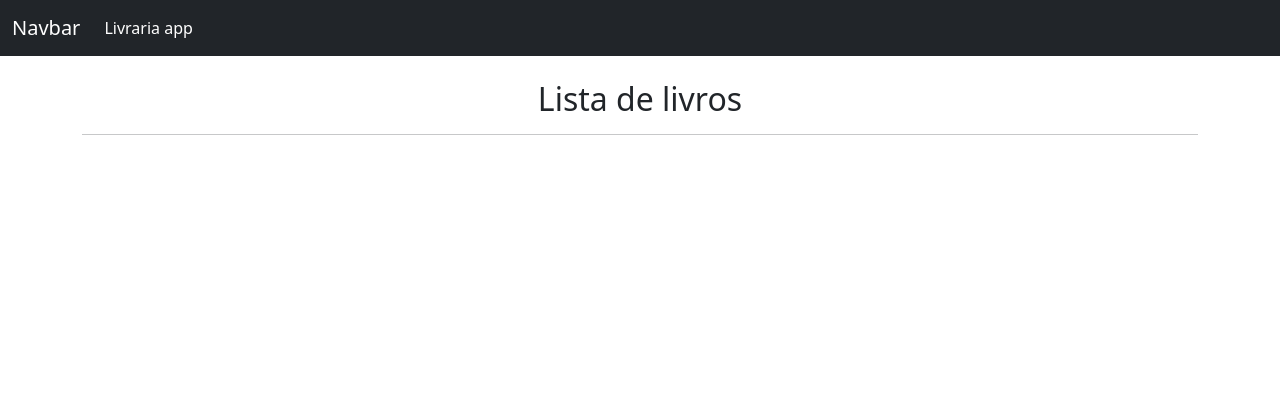
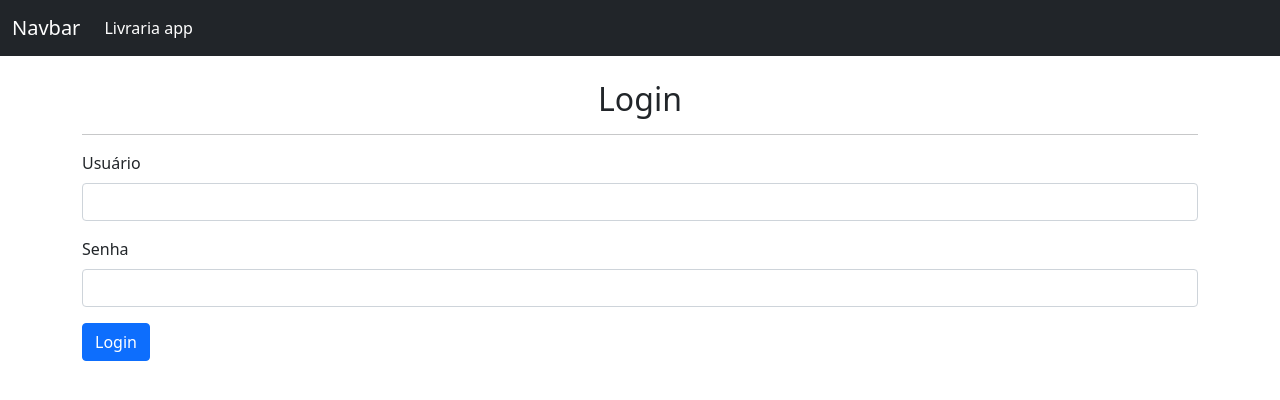
Before and after one commit to ArthurSampaio13/crud-django, a Django app: page / in a window 1280 px wide. Shown: the top 400 px of the page. Run offline with Django 5.2, Linux system fonts and the light colour scheme.

Commit message:
feat: pagina de login

```diff
--- a/livraria/templates/home.html
+++ b/livraria/templates/home.html
@@ -1,5 +1,17 @@
 {% extends "base.html" %}
 {% block content %}
-    <h2 style="text-align: center;"> Lista de livros</h2>
+    <h2 style="text-align: center;"> Login</h2>
     <hr>
+    <form method="post" action="{% url 'home' %}">
+        {% csrf_token %}
+        <div class="mb-3">
+            <label class="form-label">Usuário</label>
+            <input type="text" class="form-control" name="usuario" required>
+        </div>
+        <div class="mb-3">
+            <label class="form-label">Senha</label>
+            <input type="password" class="form-control" name="senha" required>
+        </div>
+        <button class="btn btn-primary" type="submit">Login</button>
+    </form>
 {% endblock %}
```
